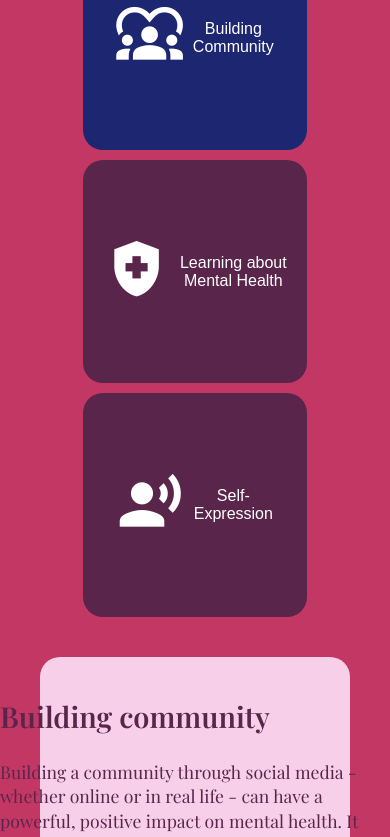
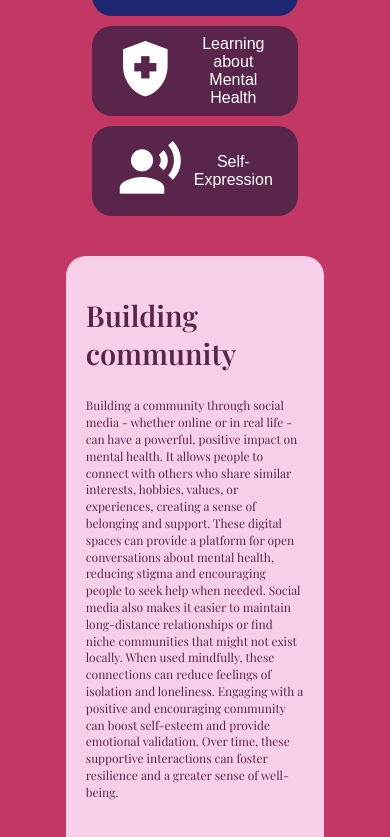
Before and after one commit to Xelo04/Mindful-Media, a React (Vite) app: page / in a window 390 px wide. Shown: the part 1240-2077 px from the top of the page. Built offline with nearby package versions, Linux system fonts and the light colour scheme; a web font is replaced by a local one.

Commit message:
Update media query breakpoint for tab buttons to enhance responsiveness on smaller screens

```diff
--- a/src/components/tabbed-content/tabbedPanel.scss
+++ b/src/components/tabbed-content/tabbedPanel.scss
@@ -11,6 +11,7 @@
     text-align: center;
   }
   .tab-buttons {
+    width: 100%;
     display: flex;
     flex-direction: row;
     justify-content: center;
@@ -25,7 +26,7 @@
       flex-direction: column;
       align-items: center;
       justify-content: center;
-      margin-inline: 15%;
+      margin-inline: 5%;
       padding: 20px;
       cursor: pointer;
       min-width: 160px;
@@ -41,12 +42,13 @@
         font-size: 1.2em;
       }
     }
-    @media (max-width: 550px) {
+    @media (max-width: 800px) {
       flex-direction: column;
-      align-items: stretch;
+      align-items: center;
       gap: 10px;
       .tab-btn {
-        min-width: 140px;
+        width: 80%;
+        height: 90px;
         display: flex;
         flex-direction: row;
         gap: 10px;
@@ -56,7 +58,12 @@
   }
   .tab-content {
     margin-top: 40px;
-    width: 80%;
+    width: 100%;
+    max-width: 100vw;
+    box-sizing: border-box;
+    padding-inline: 5vw;
+    word-wrap: break-word;
+    overflow-wrap: break-word;
     display: flex;
     flex-direction: column;
     align-items: center;
@@ -64,7 +71,6 @@
     background: constants.$light-bg;
     color: constants.$extra-dark-middle-bg;
     padding-block: 40px;
-    padding-inline: 5%;
     border: none;
     border-radius: 20px;
     p {
@@ -190,5 +196,19 @@
         flex-direction: column-reverse;
       }
     }
+    @media (max-width: 650px) {
+      p {
+        font-size: 0.75rem;
+      }
+      .example {
+        .link-buttons {
+          display: flex;
+          flex-direction: column;
+          justify-content: center;
+          align-items: center;
+          gap: 20px;
+        }
+      }
+    }
   }
 }
```
